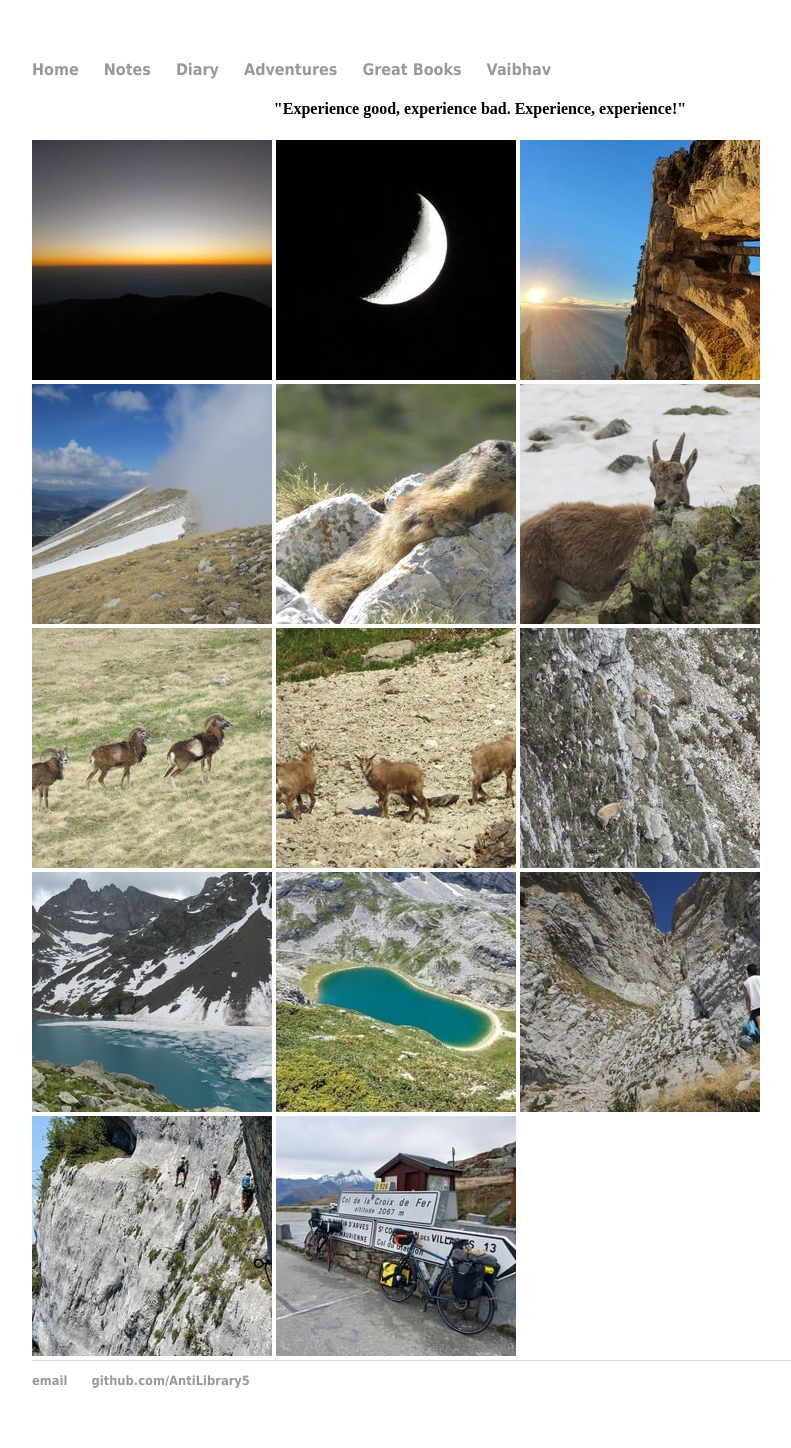
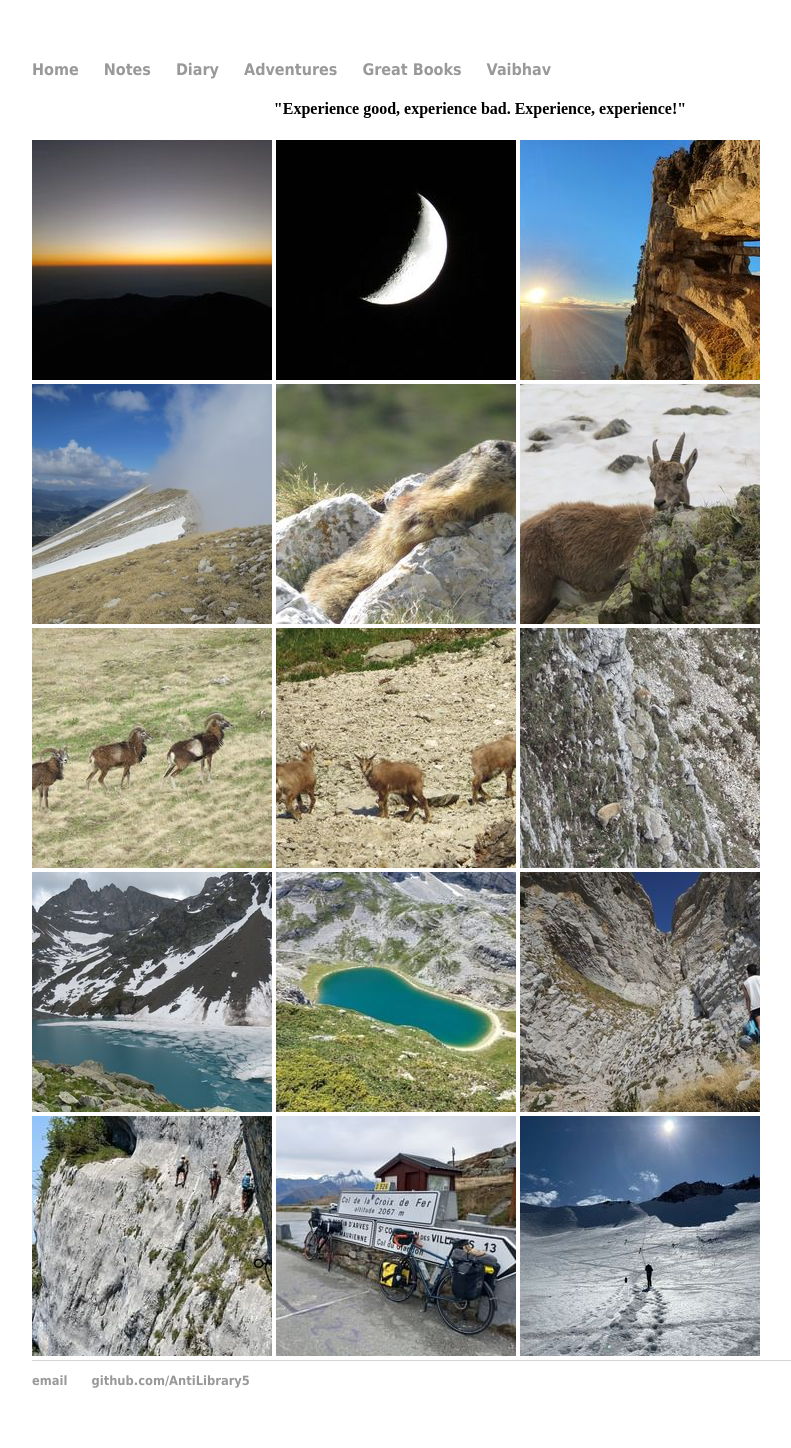
Before and after one commit to AntiLibrary5/AntiLibrary5.github.io, a Jekyll site: the page built from adventures/index.html, in a window 1280 px wide. Shown: the whole page, without its empty margins (160-951 px from the left). Built offline with Jekyll 4.4.1, drawn with Linux system fonts in a browser that asks for light colours.

Commit message:
Update index.html

```diff
--- a/adventures/index.html
+++ b/adventures/index.html
@@ -17,3 +17,4 @@
 <img src="../images/arnaud.jpg" display:block; margin-left: auto; margin-right: auto;">
 <img src="../images/via.jpg" display:block; margin-left: auto; margin-right: auto;">
 <img src="../images/bike.jpg" display:block; margin-left: auto; margin-right: auto;">
+<img src="../images/snowshoe.jpg" display:block; margin-left: auto; margin-right: auto;">
```
